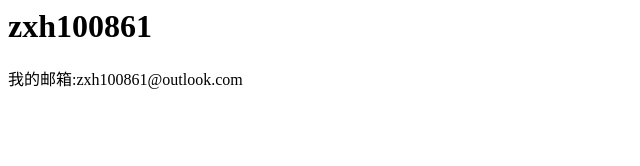
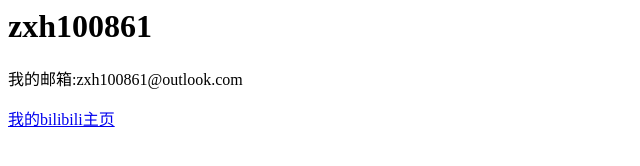
Before and after one commit to zxh100861outlook/zxh-100861outlook.github.io, a plain HTML site: page index.html in a window 1280 px wide. Shown: the whole page, without its empty margins (0-640 px from the left). Drawn offline with Linux system fonts and the light colour scheme.

Commit message:
不能为空

```diff
--- a/index.html
+++ b/index.html
@@ -1,2 +1,3 @@
 <h1>zxh100861</h1>
 <p>我的邮箱:zxh100861@outlook.com</p>
+<a href="https://space.bilibili.com/3546773305952413?spm_id_from=333.337.0.0">我的bilibili主页</a>
```
